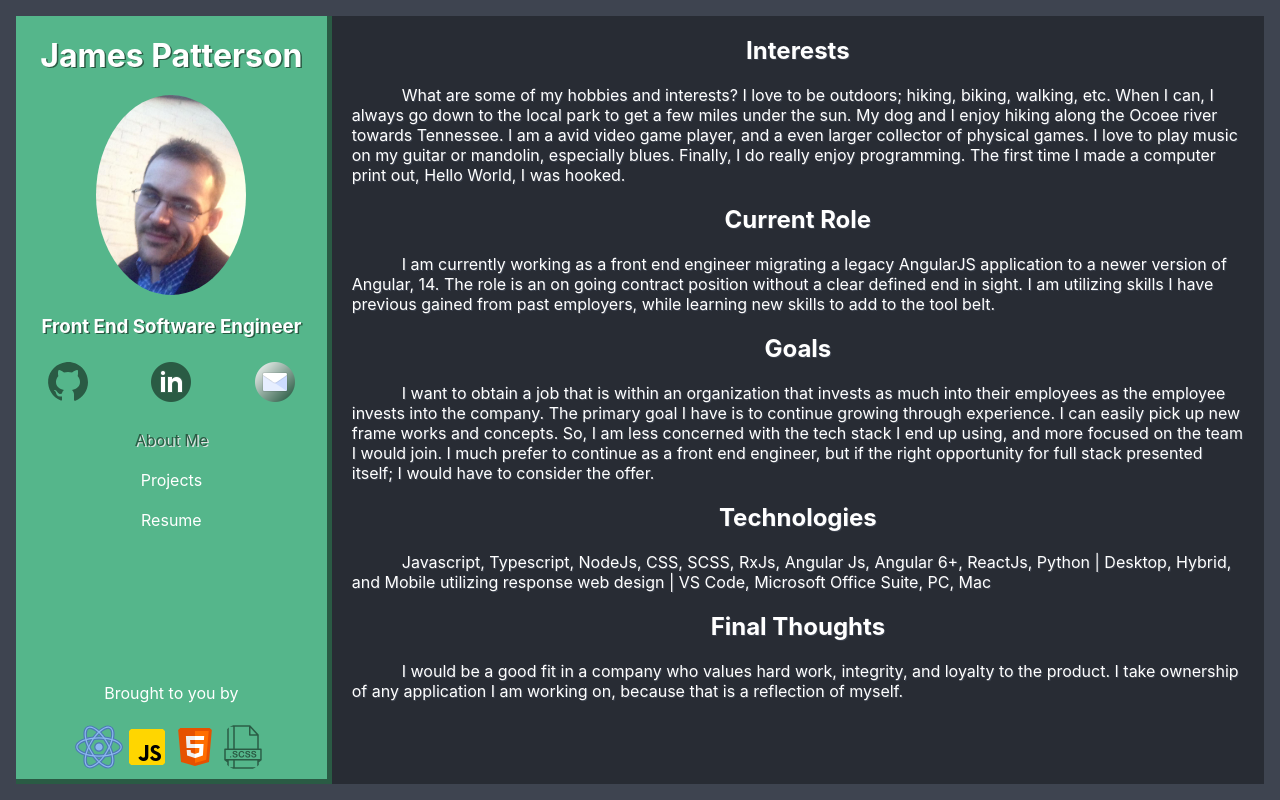
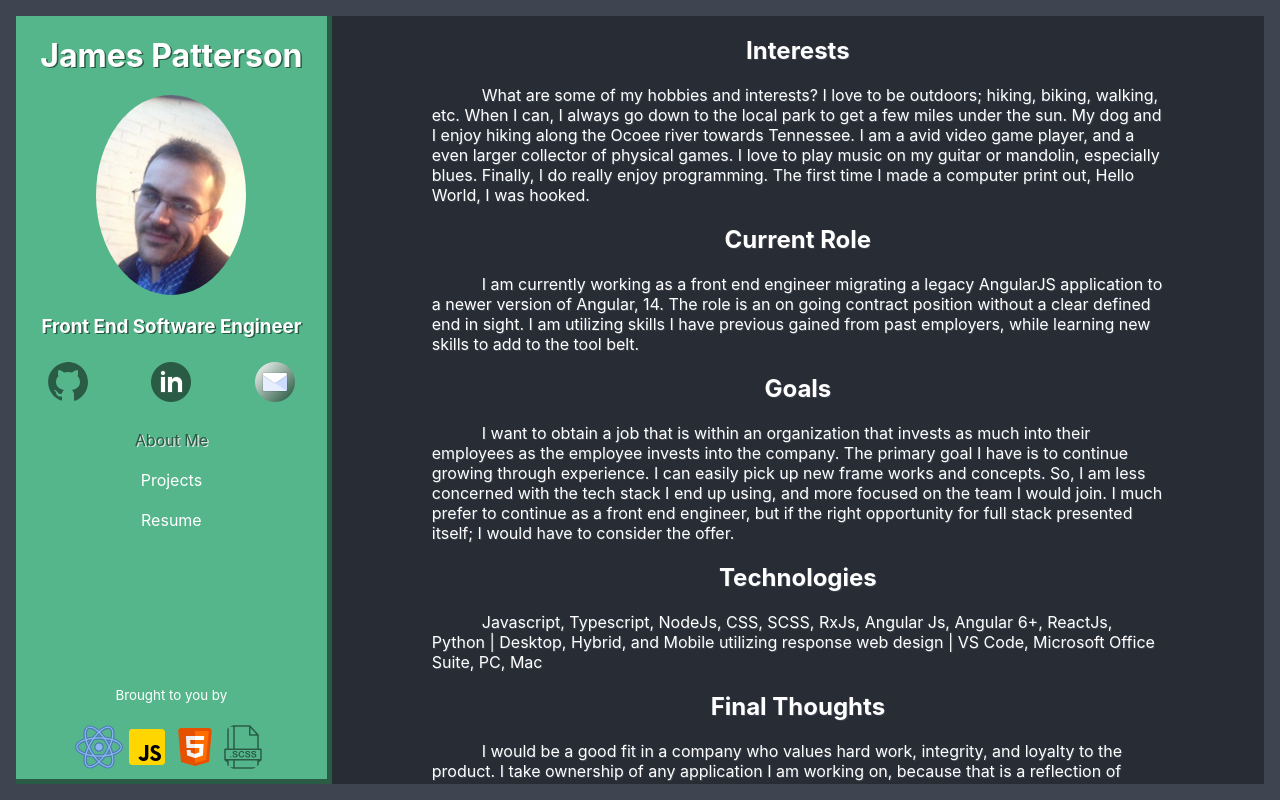
Before and after one commit to xrzy1985/react-js-portfolio, a React (Create React App) app: page / in a window 1280 px wide. Built offline with nearby package versions, Linux system fonts and the light colour scheme.

Commit message:
add scss variables

```diff
--- a/package.json
+++ b/package.json
@@ -1,6 +1,6 @@
 {
   "name": "portfolio",
-  "version": "0.2.4",
+  "version": "0.2.5",
   "private": true,
   "dependencies": {
     "@testing-library/jest-dom": "^5.16.5",
--- a/src/App.js
+++ b/src/App.js
@@ -7,9 +7,7 @@ import { useState } from 'react';
 function App() {
   const [selections] = useState(['About Me', 'Projects', 'Resume']);
   return (
-    <>
-      <Main selections={selections}/>
-    </>
+    <Main selections={selections}/>
   );
 }
 
--- a/src/components/content/about/about.scss
+++ b/src/components/content/about/about.scss
@@ -11,7 +11,17 @@
     gap: 20px;
 
     span {
-        margin: 0 20px;
+        margin: 0 100px;
         text-indent: 50px;
+
+        @media screen and (max-width: 720px) {
+            margin: 0 50px;
+            text-indent: 30px;
+        }
+
+        @media screen and (max-width: 420px) {
+            margin: 0 25px;
+            text-indent: 20px;
+        }
     }
 }
--- a/src/components/header/header.js
+++ b/src/components/header/header.js
@@ -51,7 +51,7 @@ export default function Header(props) {
                 }
             </div>
             <div className="header-footer">
-                <span>Brought to you by</span>
+                <small>Brought to you by</small>
                 <br/>
                 <span>{ used.map((src, i) => { return <img key={`$img_${i}`} src={src} alt={alts[i + 1]} /> }) }</span>
             </div>
--- a/src/components/header/header.scss
+++ b/src/components/header/header.scss
@@ -63,7 +63,7 @@
         color: var(--text);;
     }
 
-    @media only screen and (max-width: 1100px) {
+    @media screen and (max-width: 1100px) {
         .left-bar {
             width: 100%;
         }
@@ -86,7 +86,7 @@
             align-items: center;
             justify-content: center;
             gap: 25px;
-            @media only screen and (max-width: 420px) {
+            @media screen and (max-width: 420px) {
                 font-size: smaller;
                 gap: 10px;
             }
@@ -98,7 +98,7 @@
     }
 }
 
-@media only screen and (max-width: 1100px) {
+@media screen and (max-width: 1100px) {
 
     .left-bar {
         overflow: initial;
--- a/src/components/main/main.js
+++ b/src/components/main/main.js
@@ -19,8 +19,6 @@ export default function Main(props) {
                 return <Projects selected={selected}/>
             case selections[2]:
                 return <Resume selected={selected}/>
-            case selections[3]:
-                return <span>{selections[3]}</span>
             default:
                 return null
         }
--- a/src/components/main/main.scss
+++ b/src/components/main/main.scss
@@ -8,7 +8,7 @@
     margin: 2vh;
     overflow: auto;
 
-    @media only screen and (max-width: 1100px) {
+    @media screen and (max-width: 1100px) {
         display: block;
     }
 }
@@ -16,7 +16,7 @@
 .content {
     overflow: auto;
 
-    @media only screen and (min-width: 1100px) {
+    @media screen and (min-width: 1100px) {
         height: 100%;
         width: 75vw;
     }
```
